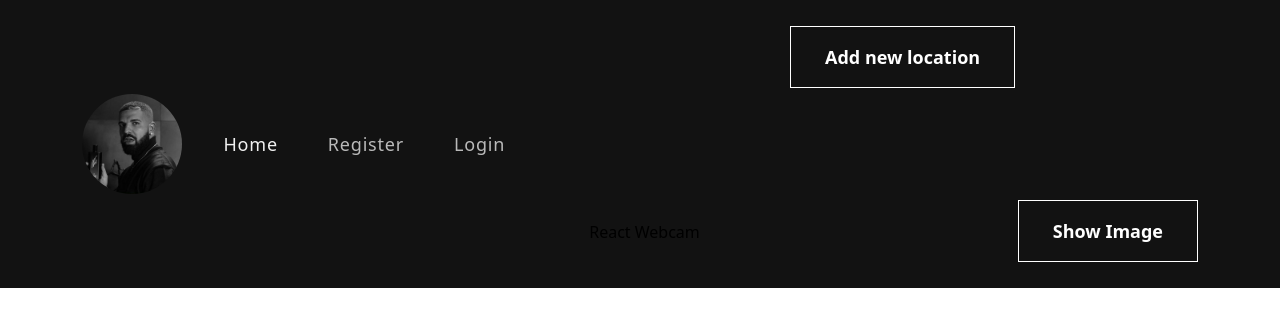
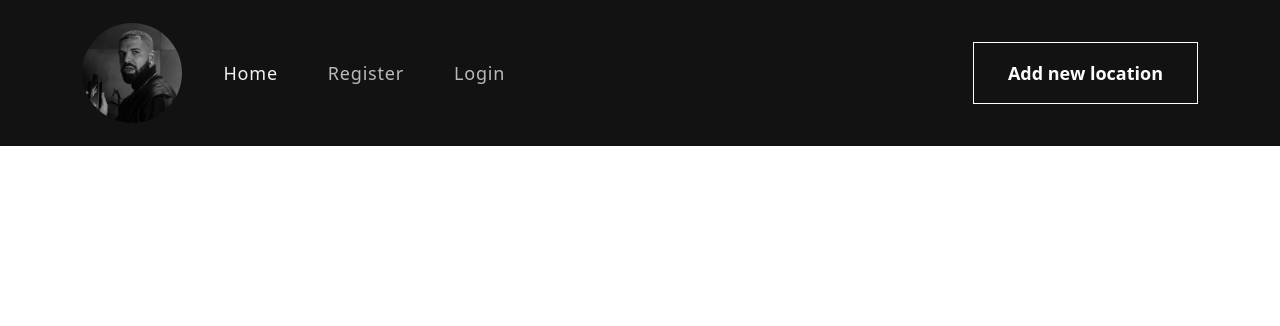
Before and after one commit to xJuanPablo/Untitled2, a React (Create React App) app in the folder client-side/: page /cam in a window 1280 px wide. Shown: the top 326 px of the page. Built offline with nearby package versions, Linux system fonts and the light colour scheme; no server answers.

Commit message:
added the imports provided by Mica into the slideup.js so we can populate the bottom sheet

```diff
--- a/client-side/src/App.css
+++ b/client-side/src/App.css
@@ -412,7 +412,6 @@ nav.navbar .navbar-toggler[aria-expanded="true"] .navbar-toggler-icon {
   height: 100vh;
 }
 
-/* Your existing CSS for the water bottle */
 .water-bottle {
   width: 120px;
   height: 300px;
--- a/client-side/src/App.js
+++ b/client-side/src/App.js
@@ -56,19 +56,19 @@ function App() {
           <Routes>
             <Route
               path = "/"
-              element = {<WaterBottle />}
+              element = {<Home />}
             />
             <Route
               path = "/login"
               element = {<Login />}
             />
-            {/* <Route
-              path = "/add"
-              element = {<Signup />}
-            /> */}
-             <Route
+            <Route
               path = "/register"
               element = {<Signup />}
+            />
+             <Route
+              path = "/main"
+              element = {<Home />}
             />
           </Routes>
         </div>
--- a/client-side/src/components/cam.js
+++ b/client-side/src/components/cam.js
@@ -12,13 +12,12 @@ export const Cam = () => {
 
   return (
     <div className="Cam">
-      React Webcam
       <Webcam
         audio={false}
         ref={webRef}
         screenshotFormat="image/jpeg" // Set the screenshot format
       />
-      <button onClick={showImage}>Show Image</button>
+      {/* <button onClick={showImage}>Show Image</button> */}
       <br />
       {img && <img src={img} alt="Screenshot" />}
     </div>
--- a/client-side/src/components/navbar.js
+++ b/client-side/src/components/navbar.js
@@ -56,7 +56,7 @@ export const NavBar = () =>{
             <span className="navbar-text">
                 <a href="#">
                 <button className="vvd" onClick={()=> console.log('connect')}><span>Add new location</span></button>
-                <Cam />
+                {/* <Cam /> */}
                 </a>
             </span>
           </Navbar.Collapse>
--- a/client-side/src/components/slideup.js
+++ b/client-side/src/components/slideup.js
@@ -2,11 +2,18 @@ import { useState } from 'react'
 import { BottomSheet } from 'react-spring-bottom-sheet'
 import { Button, Col, Container, Form, Row } from "react-bootstrap";
 import 'react-spring-bottom-sheet/dist/style.css'
+// these imports of line 6 and 7 are to take data from api to populate into the bottomsheet
+import { useQuery } from '@apollo/client';
+import { QUERY_FOUNTAINS } from "../utils/queries";
+
 
 export default function SlideUp() {
   const [open] = useState(true);
+  const { loading, data } = useQuery(QUERY_FOUNTAINS);
+  const cards = data?.fountains || []
 
-  // Define your popHeight
+
+
   const popHeight = 670; // Adjust the pop height as needed
 
   return (
```
